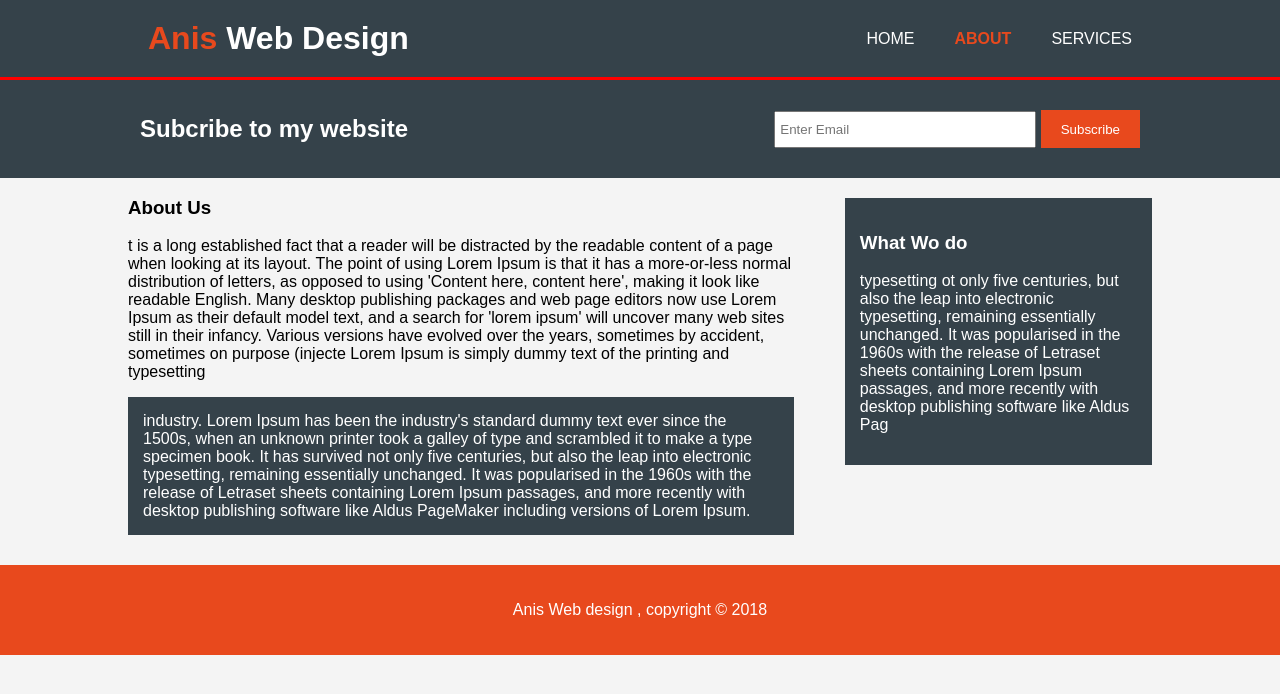
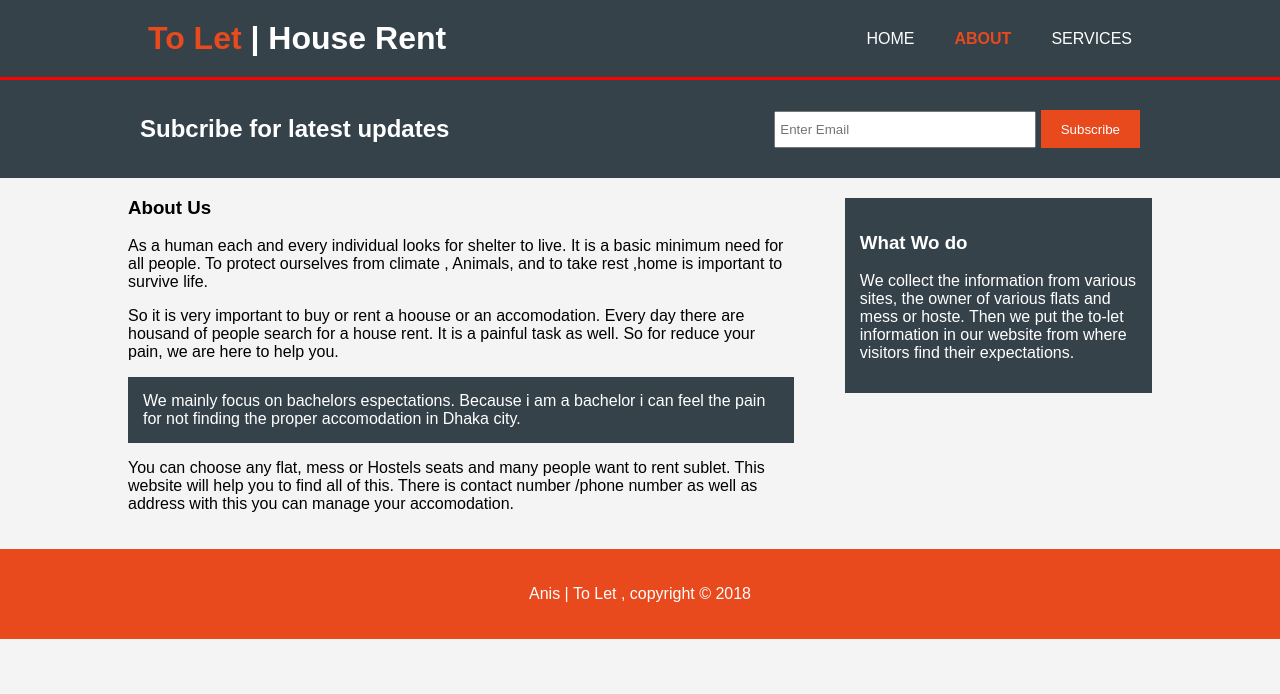
Before and after one commit to anis123014/Houserent, a plain HTML site: page about.html in a window 1280 px wide. Drawn offline with Linux system fonts and the light colour scheme.

Commit message:
Add files via upload

```diff
--- a/about.html
+++ b/about.html
@@ -14,7 +14,7 @@
     <header>
       <div class="container">
         <div id="branding">
-          <h1> <span class="highlight"> Anis</span> Web Design</h1>
+          <h1> <span class="highlight"> To Let</span> | House Rent</h1>
         </div>
         <nav>
           <ul>
@@ -28,7 +28,7 @@
 
     <section id="newsletter">
       <div class="container">
-        <h1>Subcribe to my website </h1>
+        <h1>Subcribe for latest updates</h1>
         <form>
           <input type="email" placeholder="Enter Email">
           <button type="submit" class="button_1">Subscribe</button>
@@ -40,15 +40,20 @@
       <div class="container">
        <article id="mail-col">
          <h3 class="page-title">About Us</h3>
-         <p>t is a long established fact that a reader will be distracted by the readable content of a page when looking at its layout. The point of using Lorem Ipsum is that it has a more-or-less normal distribution of letters, as opposed to using 'Content here, content here', making it look like readable English. Many desktop publishing packages and web page editors now use Lorem Ipsum as their default model text, and a search for 'lorem ipsum' will uncover many web sites still in their infancy. Various versions have evolved over the years, sometimes by accident, sometimes on purpose (injecte Lorem Ipsum is simply dummy text of the printing and typesetting </p>
+         <p>As a human each and every individual looks for shelter to live. It is a basic minimum need for all people.
+           To protect ourselves from climate , Animals, and to take rest ,home is important to survive life.</p>
 
-         <p class="dark">industry. Lorem Ipsum has been the industry's standard dummy text ever since the 1500s, when an unknown printer took a galley of type and scrambled it to make a type specimen book. It has survived not only five centuries, but also the leap into electronic typesetting, remaining essentially unchanged. It was popularised in the 1960s with the release of Letraset sheets containing Lorem Ipsum passages, and more recently with desktop publishing software like Aldus PageMaker including versions of Lorem Ipsum.</p>
+           <p>So it is very important to buy or rent a hoouse or an accomodation. Every day there are housand of people search for a house rent. It is a painful task as well. So for reduce your pain, we are here to help you.   </p>
+
+           <p class="dark">We mainly focus on bachelors espectations. Because i am a bachelor i can feel the pain for not finding the proper accomodation in Dhaka city.</p>
+
+           <p>You can choose any flat, mess or Hostels seats and many people want to rent sublet. This website will help you to find all of this. There is contact number /phone number as well as address with this you can manage your accomodation.</p>
        </article>
 
          <aside id="sidebar">
            <div class="dark">
            <h3>What Wo do</h3>
-           <p>typesetting  ot only five centuries, but also the leap into electronic typesetting, remaining essentially unchanged. It was popularised in the 1960s with the release of Letraset sheets containing Lorem Ipsum passages, and more recently with desktop publishing software like Aldus Pag</p>
+           <p>We collect the information from various sites, the owner of various flats and mess or hoste. Then we put the to-let information in our website from where visitors find their expectations.</p>
          </div>
          </aside>
 
@@ -56,7 +61,7 @@
     </section>
 
     <footer>
-     <p>Anis Web design , copyright &copy; 2018 </p>
+     <p>Anis | To Let , copyright &copy; 2018 </p>
     </footer>
   </body>
 </html>
```
